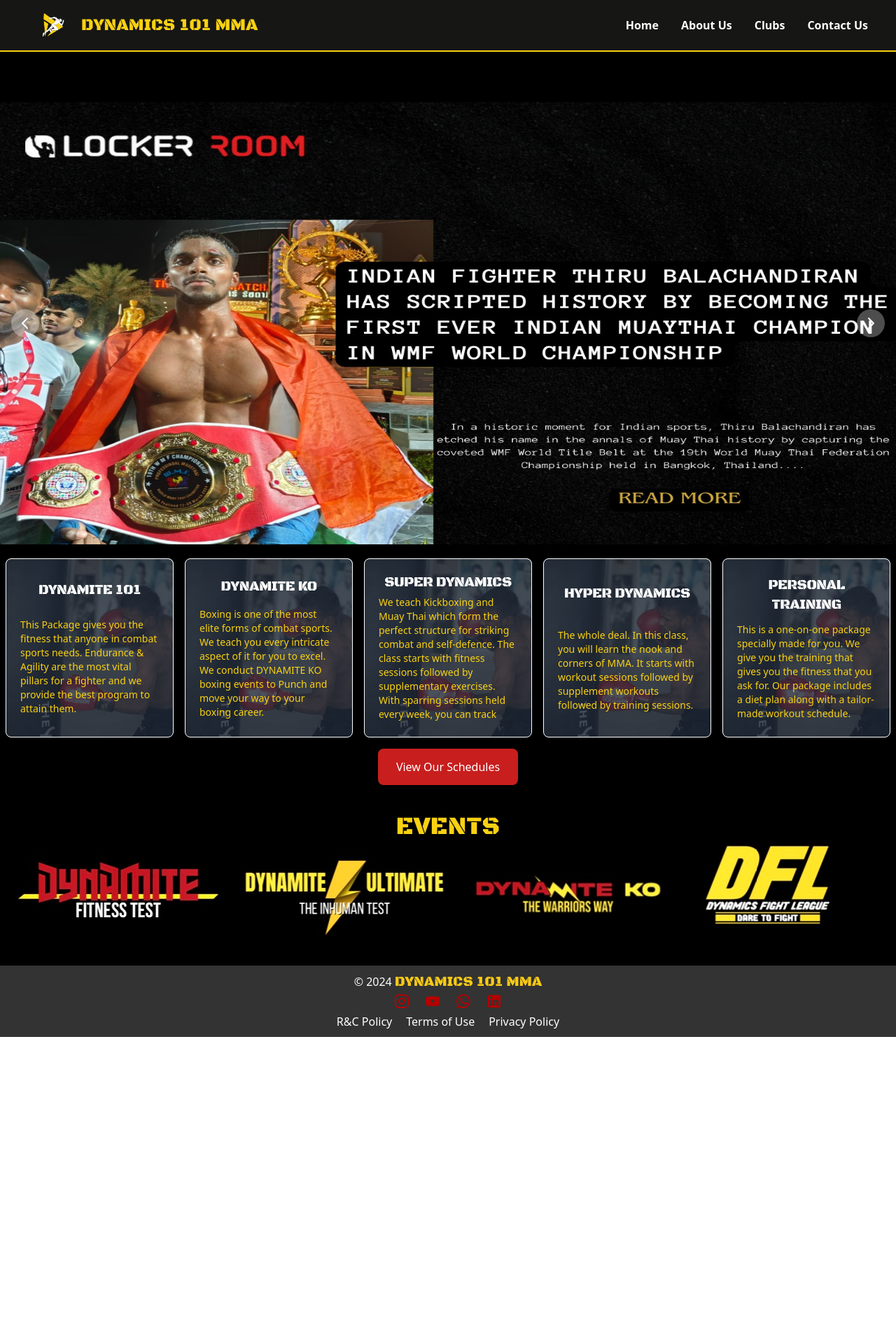
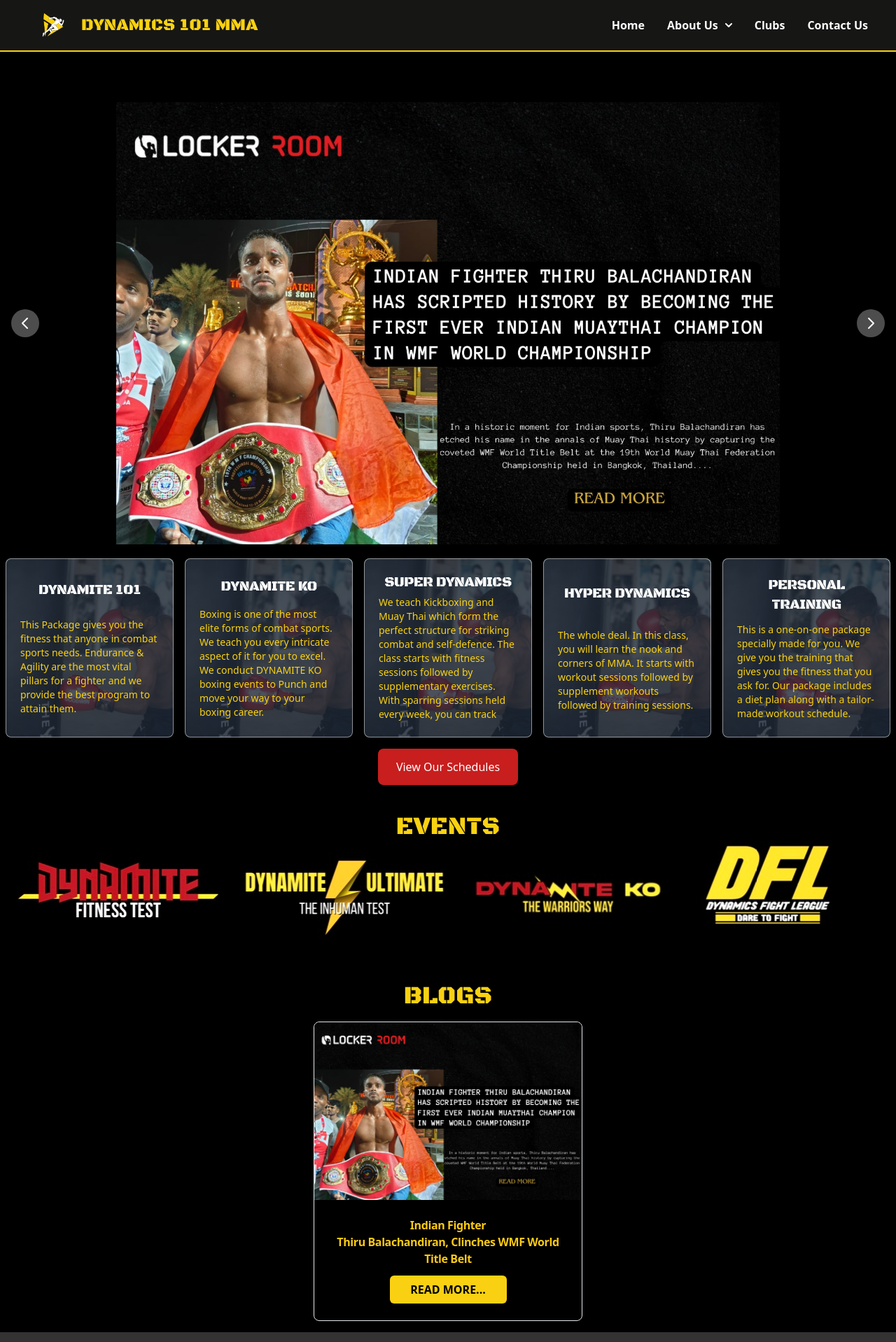
Before and after one commit to dynamics101mma/website, a React (Create React App) app: page / in a window 1280 px wide. Shown: the top 1918 px of the page at 70% size. Before the commit the page ends 1482 px from the top, so only its background shows below. Built offline with nearby package versions, Linux system fonts and the light colour scheme; what tailwindcss-bg-patterns would draw is missing.

Commit message:
Home page and nav changes

```diff
--- a/src/components/CardWithHover.tsx
+++ b/src/components/CardWithHover.tsx
@@ -11,8 +11,8 @@
 
 const CardWithHover: React.FC<CardWithHoverProps> = ({ imageUrl, title, description, pricing }) => {
     return (
-        <div className='relative h-full bg-aboutOne bg-cover rounded-lg'>
-            <div className={`relative h-full max-w-sm group bg-gray-800/80 bg p-5 border rounded-lg border-white`}>
+        <div className='h-full bg-aboutOne bg-cover rounded-lg'>
+            <div className={` h-full max-w-full overflow-auto group bg-gray-800/80 bg p-5 border rounded-lg border-white/50`}>
                 <div className="hidden group-hover:flex group-hover:flex-col relative h-full justify-around ">
                     <h5 className="text-center text-xl font-normal tracking-tight text-white font-black_ops_one">{title}</h5>
                     <ul className="divide-y divide-gray-300 mt-5">
--- a/src/components/Home.tsx
+++ b/src/components/Home.tsx
@@ -18,11 +18,14 @@
 import dynoKO from '../assets/dynoKO.jpeg';
 import dynoUltimate from '../assets/dynoUltimate.jpeg';
 import DFL from '../assets/DFL.jpeg'
+import aboutFive from '../assets/aboutFive.jpg'
 import FlashOnIcon from '@mui/icons-material/FlashOn';
+import { useMainComponent } from '../context/mainComponent.context';
+import { MainComponentContextType } from '../constants/page-constants';
 
 
 export function Home() {
-
+    const mainComponent = useMainComponent();
     const deviceType = useDeviceType();
     const [boxVisible, setBoxVisible] = useState(0);
     const settings = {
@@ -37,18 +40,18 @@
     };
 
     const images = [
-        { src: WMF, alt: '...' },
-        { src: WMF, alt: '...' },
-        { src: WMF, alt: '...' },
+        { src: WMF, alt: '...', link: 'https://lockerroom.in/blog/view/thiru-balachandiran-wmf-world-title' },
+        { src: WMF, alt: '...', link: 'https://lockerroom.in/blog/view/thiru-balachandiran-wmf-world-title' },
+        { src: accolades, alt: '...', link: 'https://lockerroom.in/blog/view/thiru-balachandiran-wmf-world-title' },
     ];
 
     const mobileImages = [
-        { src: check_mobile, alt: '...' },
-        { src: check_mobile_2, alt: '...' },
+        { src: check_mobile, alt: '...', link: 'https://lockerroom.in/blog/view/thiru-balachandiran-wmf-world-title' },
+        { src: check_mobile_2, alt: '...', link: 'https://lockerroom.in/blog/view/thiru-balachandiran-wmf-world-title' },
     ];
     const cardsData = [
         {
-            imageUrl: 'DFL',
+            imageUrl: 'aboutFive',
             title: 'DYNAMITE 101',
             description: 'This Package gives you the fitness that anyone in combat sports needs. Endurance & Agility are the most vital pillars for a fighter and we provide the best program to attain them.',
             pricing: [
@@ -103,19 +106,19 @@
                     <Motto />
                 </div>
                 <div className='w-[100vw] h-[80vh] bg-transparent rounded-md'>
-                    <CarouselComponent images={deviceType === 'Desktop/Laptop' ? images : mobileImages} slideInterval={4000} className='h-[79vh]' />
+                    <CarouselComponent images={ images } slideInterval={4000} className='h-[79vh] object-contain' />
                 </div>
-                <div className="flex justify-center">
-                    <div className="grid md:grid-cols-5 md:grid-rows-1 grid-cols-1 grid-rows-5 md:gap-4 gap-1 px-2 md:h-64">
+                <div className=" relative w-full">
+                    <div className=" relative w-full grid md:grid-cols-5 md:grid-rows-1 grid-cols-1 grid-rows-5 md:gap-4 gap-1 px-2 md:h-64">
                         {cardsData.map((card, index) => (
-                            <div key={index} className='relative'>
+                            <div key={index} className='relative w-full'>
                                 <CardWithHover {...card} />
                             </div>
                         ))}
                     </div>
                 </div>
                 <div >
-                    <Button className='text-center flex items-center text-white bg-red-700' size='xl' color={'black'} >
+                    <Button className='text-center flex items-center text-white bg-red-700' size='xl' color={'black'} onClick={() => { mainComponent?.setMainComponent(MainComponentContextType.ABOUTUS) }}>
                         View Our Schedules
                     </Button>
                 </div>
@@ -132,6 +135,23 @@
                         <div > <img src={DFL} alt='...' /></div>
                     </div>
                 </div>
+                <div className='mt-6 px-2'>
+                    <div className=' font-black_ops_one text-[#f9d112] text-center text-4xl mb-4'>
+                        BLOGS
+                    </div>
+                    <div className="flex gap-2 ">
+                        <a href='https://lockerroom.in/blog/view/thiru-balachandiran-wmf-world-title' target='_blank' >
+                            <Card className="max-w-sm bg-black" imgSrc={WMF} imgAlt='BLOGS'  >
+                                <div className='flex flex-col gap-3 justify-center items-center'>
+                                <h5 className="text-md text-pretty line-clamp-3 text-center font-bold tracking-tight text-yellow-300  ">
+                                    Indian Fighter<br />Thiru Balachandiran, Clinches WMF World Title Belt
+                                </h5>
+                                <button className='bg-[#f9d112] text-center w-1/2 rounded-md text-md p-2 font-semibold'>READ MORE...</button>
+                                </div>
+                            </Card>
+                        </a>
+                    </div>
+                </div>
             </div>
         </div>
 
--- a/src/components/carousel.tsx
+++ b/src/components/carousel.tsx
@@ -4,6 +4,7 @@
 interface Image {
   src: string;
   alt: string;
+  link: string;
 }
 
 interface CarouselComponentProps {
@@ -14,11 +15,11 @@
 
 
 
-export const CarouselComponent : React.FC<CarouselComponentProps> = ({ images, slideInterval = 2000 , className = ""}) => {
+export const CarouselComponent: React.FC<CarouselComponentProps> = ({ images, slideInterval = 2000, className = "" }) => {
   return (
     <Carousel indicators={false} slideInterval={slideInterval}>
       {images.map((image, index) => (
-      <img key={index} src={image.src} alt={image.alt} className={className}/>
+          <img key={index} src={image.src} alt={image.alt} className={className} />
       ))}
     </Carousel>
   );
--- a/src/components/top-navbar.tsx
+++ b/src/components/top-navbar.tsx
@@ -2,15 +2,18 @@
 import dynamics_logo from '../assets/dynamics_logo.png';
 import { useMainComponent } from '../context/mainComponent.context';
 import { MainComponentContextType } from '../constants/page-constants';
+import { Dropdown } from 'flowbite-react';
 
 
 function TopNavbar() {
-  const mainComponent = useMainComponent();
+    const mainComponent = useMainComponent();
+    const [showServiceDropdown, setShowServiceDropdown] = useState(false);
+
 
     return (
         <nav className="bg-[#161615] border-[#f9d112] border-b-2">
             <div className=" px-10 flex flex-wrap items-center mx-auto p-4  justify-between">
-                <a onClick={()=>{mainComponent?.setMainComponent(MainComponentContextType.HOME)}} href="#" className="flex items-center  space-x-5 pl-4 rtl:space-x-reverse ">
+                <a onClick={() => { mainComponent?.setMainComponent(MainComponentContextType.HOME) }} href="#" className="flex items-center  space-x-5 pl-4 rtl:space-x-reverse ">
                     <img src={dynamics_logo} className="h-10 w-10" alt="Flowbite Logo" />
                     <span className=" font-black_ops_one self-center md:text-2xl text-xl whitespace-nowrap text-[#f9d112]">DYNAMICS 101 MMA</span>
                 </a>
@@ -23,14 +26,37 @@
                 <div className="hidden w-full md:flex md:w-auto">
                     <ul className="flex flex-col font-medium p-4 md:p-0 mt-4 border  rounded-lg  md:space-x-8 rtl:space-x-reverse md:flex-row md:mt-0 md:border-0 bg-[#161615] md:bg-[#161615] border-gray-700">
                         <li>
-                            <a href="#" onClick={()=>{mainComponent?.setMainComponent(MainComponentContextType.HOME)}} className=" hover:text-[#f9d112] block py-2 px-3 text-white rounded md:bg-transparent md:p-0 font-semibold" aria-current="page">Home</a>
+                            <a href="#" onClick={() => { mainComponent?.setMainComponent(MainComponentContextType.HOME) }} className=" hover:text-[#f9d112] block py-2 px-3 text-white rounded md:bg-transparent md:p-0 font-semibold" aria-current="page">Home</a>
                         </li>
                         <li>
-                            <a href="#" onClick={()=>{mainComponent?.setMainComponent(MainComponentContextType.ABOUTUS)}} className=" hover:text-[#f9d112] block py-2 px-3 text-white rounded md:bg-transparent md:p-0 font-semibold" aria-current="page">About Us</a>
+                            {/* <div onClick={() => { mainComponent?.setMainComponent(MainComponentContextType.ABOUTUS) }} className=" hover:text-[#f9d112] block py-2 px-3 text-white rounded md:bg-transparent md:p-0 font-semibold" aria-current="page">About Us</div> */}
+                            {/* <Dropdown inline label='About us' placement="bottom" className=" hover:text-[#f9d112] block py-2 px-3 text-white rounded md:bg-transparent md:p-0 font-semibold">bout U
+                                <Dropdown.Item className='bg-red-100 text-white'>Dashboard</Dropdown.Item>
+                                <Dropdown.Item>Settings</Dropdown.Item>
+                                <Dropdown.Item>Earnings</Dropdown.Item>
+                                <Dropdown.Item>Sign out</Dropdown.Item>
+                            </Dropdown> */}
+                            <div className='hover:text-red-500 hover: flex gap-2'>
+                                <button onClick={() => { mainComponent?.setMainComponent(MainComponentContextType.ABOUTUS) }} className=" hover:text-[#f9d112] py-2 px-3 text-white rounded md:bg-transparent md:p-0 font-semibold flex justify-center items-center">About Us
+                                    <svg onClick={() => setShowServiceDropdown(!showServiceDropdown)} onBlurCapture={() => setShowServiceDropdown(false)} className="w-2.5 h-2.5 ms-2.5" aria-hidden="true" xmlns="http://www.w3.org/2000/svg" fill="none" viewBox="0 0 10 6">
+                                        <path stroke="currentColor" stroke-linecap="round" stroke-linejoin="round" stroke-width="2" d="m1 1 4 4 4-4" />
+                                    </svg>
+                                </button>
+                                {showServiceDropdown && <div id="dropdownNavbar" className="z-10 absolute top-20 font-normal divide-y divide-gray-100 rounded-lg shadow w-44 bg-gray-700">
+                                    <ul className="py-2 text-sm text-white" aria-labelledby="dropdownLargeButton">
+                                        <li>
+                                            <a onClick={() => {setShowServiceDropdown(!showServiceDropdown); mainComponent?.setMainComponent(MainComponentContextType.ABOUTUS) }} className="block px-4 py-2 hover:bg-gray-600 hover:text-[#f9d112]">Schedules</a>
+                                        </li>
+                                        <li>
+                                            <a onClick={() => {setShowServiceDropdown(!showServiceDropdown); mainComponent?.setMainComponent(MainComponentContextType.ABOUTUS) }}  className="block px-4 py-2  hover:bg-gray-600 hover:text-[#f9d112]">Meet Team</a>
+                                        </li>
+                                    </ul>
+                                </div>}
+                            </div>
                         </li><li>
-                            <a href="#" onClick={()=>{mainComponent?.setMainComponent(MainComponentContextType.CLUBS)}} className=" hover:text-[#f9d112] block py-2 px-3 text-white rounded md:bg-transparent md:p-0 font-semibold" aria-current="page">Clubs</a>
+                            <a href="#" onClick={() => { mainComponent?.setMainComponent(MainComponentContextType.CLUBS) }} className=" hover:text-[#f9d112] block py-2 px-3 text-white rounded md:bg-transparent md:p-0 font-semibold" aria-current="page">Clubs</a>
                         </li><li>
-                            <a href="#" onClick={()=>{mainComponent?.setMainComponent(MainComponentContextType.CONTACT)}} className="hover:text-[#f9d112] block py-2 px-3 text-white rounded md:bg-transparent md:p-0 font-semibold" aria-current="page">Contact Us</a>
+                            <a href="#" onClick={() => { mainComponent?.setMainComponent(MainComponentContextType.CONTACT) }} className="hover:text-[#f9d112] block py-2 px-3 text-white rounded md:bg-transparent md:p-0 font-semibold" aria-current="page">Contact Us</a>
                         </li>
                     </ul>
                 </div>
--- a/tailwind.config.js
+++ b/tailwind.config.js
@@ -14,6 +14,7 @@
         'bg1': "url('../src/assets/accolades.jpg')",
         'DFL': "url('../src/assets/DFL.jpeg')",
         'aboutOne': "url('../src/assets/aboutOne.jpg')",
+        'aboutFive': "url('../src/assets/aboutFive.jpg')",
       },
       keyframes: {
         typing: {
```
Lines whose indentation alone changed are shown as unchanged.
